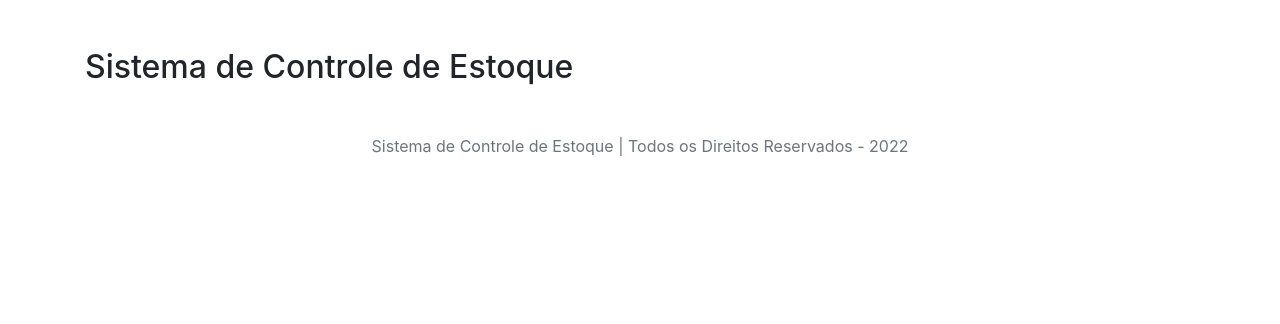
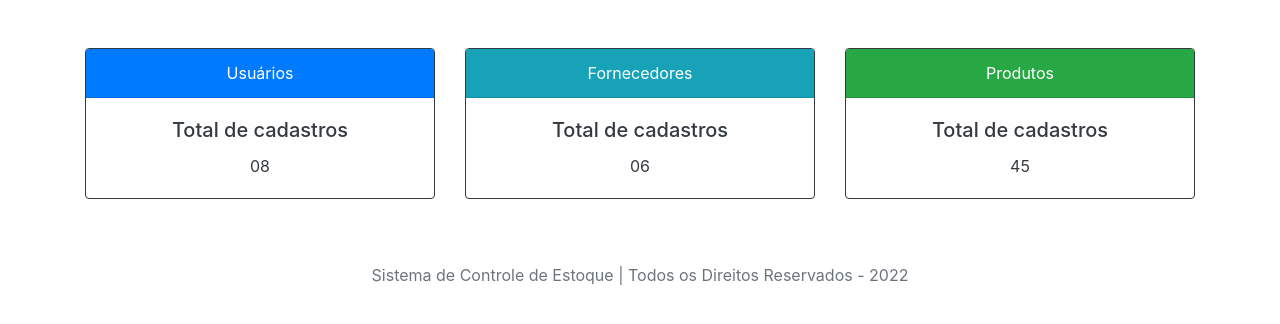
Before and after one commit to paulowolfgang/controle-estoque-web, a PHP site: page / in a window 1280 px wide. Shown: the part 56-380 px from the top of the page. Run offline with PHP 8.4, Linux system fonts and the light colour scheme; classes that the project's autoload settings leave out are loaded by file name; some libraries are stand-ins or nearby versions.

Commit message:
Criação do dashboard

```diff
--- a/App/Views/home/index.php
+++ b/App/Views/home/index.php
@@ -1,3 +1,37 @@
 <div class="container">
-     <h2 class="mt-5 mb-5"> Sistema de Controle de Estoque </h2>
+     <div class="row mt-5 mb-5">
+          <div class="col-md-4">
+               <div class="card text-center border-dark mb-3">
+                    <div class="card-header text-white bg-primary">
+                         Usuários
+                    </div>
+                    <div class="card-body text-dark">
+                         <h5 class="card-title">Total de cadastros</h5>
+                         <p class="card-text">08</p>
+                    </div>
+               </div>
+          </div>
+          <div class="col-md-4">
+               <div class="card text-center border-dark mb-3">
+                    <div class="card-header text-white bg-info">
+                         Fornecedores
+                    </div>
+                    <div class="card-body text-dark">
+                         <h5 class="card-title">Total de cadastros</h5>
+                         <p class="card-text">06</p>
+                    </div>
+               </div>
+          </div>
+          <div class="col-md-4">
+               <div class="card text-center border-dark mb-3">
+                    <div class="card-header text-white bg-success">
+                         Produtos
+                    </div>
+                    <div class="card-body text-dark">
+                         <h5 class="card-title">Total de cadastros</h5>
+                         <p class="card-text">45</p>
+                    </div>
+               </div>
+          </div>
+     </div>
 </div>
```
